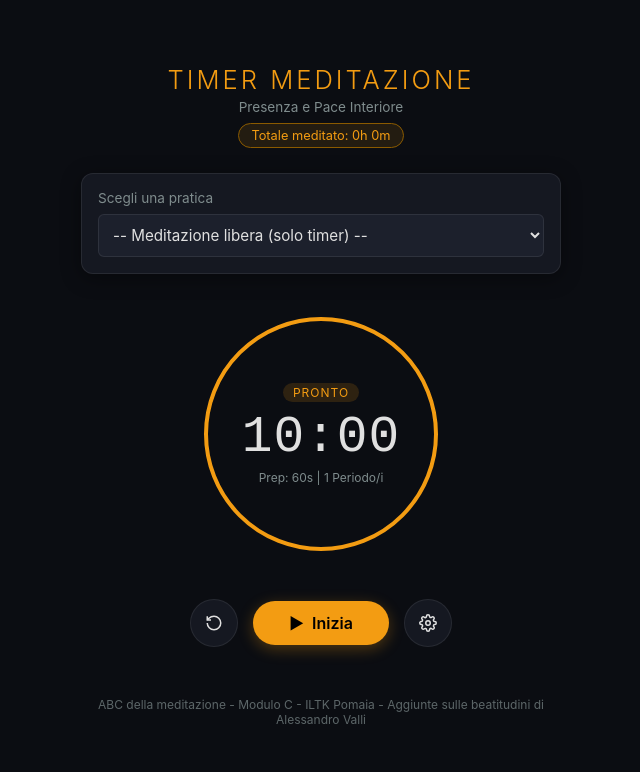
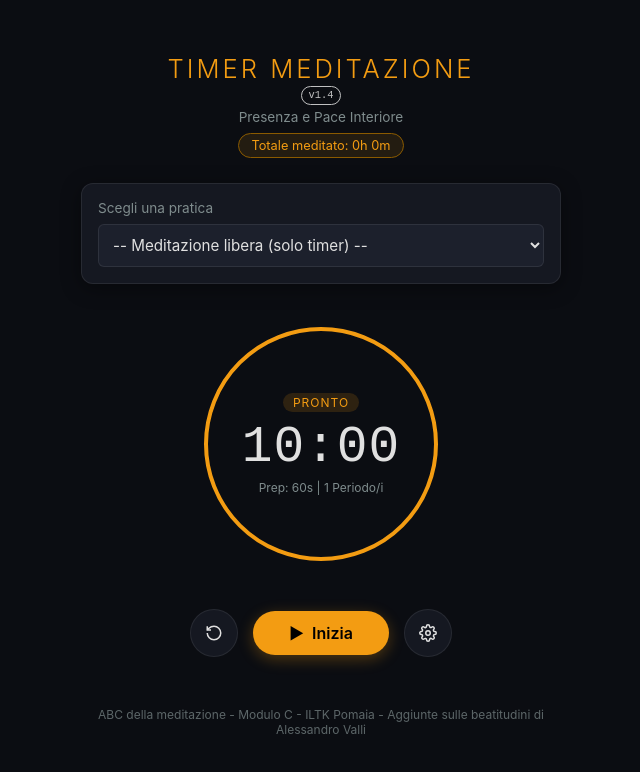
Before and after one commit to TagtTheSpellcaster/Meditation-Timer, a plain HTML site: page index.html in a window 1280 px wide. Shown: the whole page, without its empty margins (319-959 px from the left). Drawn offline with nearby package versions, Linux system fonts and the light colour scheme.

Commit message:
Update index.html

```diff
--- a/index.html
+++ b/index.html
@@ -3,7 +3,7 @@
 <head>
   <meta charset="UTF-8">
   <meta name="viewport" content="width=device-width, initial-scale=1.0">
-  <title>Timer Meditazione Zen</title>
+  <title>Timer Meditazione</title>
   <link rel="manifest" href="manifest.json">
   <meta name="theme-color" content="#121212">
   <link rel="apple-touch-icon" href="icon-192.png">
@@ -344,6 +344,30 @@
     .hidden {
       display: none !important;
     }
+
+/* Version pill */
+.version-pill {
+    display: inline-flex;
+    align-items: center;
+    justify-content: center;
+
+    font-family: 'Courier New', monospace;
+    font-size: 0.65em;
+    font-weight: 500;
+    line-height: 1;
+
+    color: var(--title-color, inherit);
+    background: var(--title-background, transparent);
+
+    padding: 0.35em 0.65em;
+    border: 1px solid currentColor;
+    border-radius: 999px;
+
+    vertical-align: middle;
+    white-space: nowrap;
+    opacity: 0.85;
+}
+
   </style>
 </head>
 <body>
@@ -351,6 +375,7 @@
   <div class="container">
     <header>
       <h1>Timer Meditazione</h1>
+      <span class="version-pill">v1.4</span>
       <div class="subtitle">Presenza e Pace Interiore</div>
       <div id="statsBadge" class="badge">Totale meditato: 0h 0m</div>
     </header>
```
